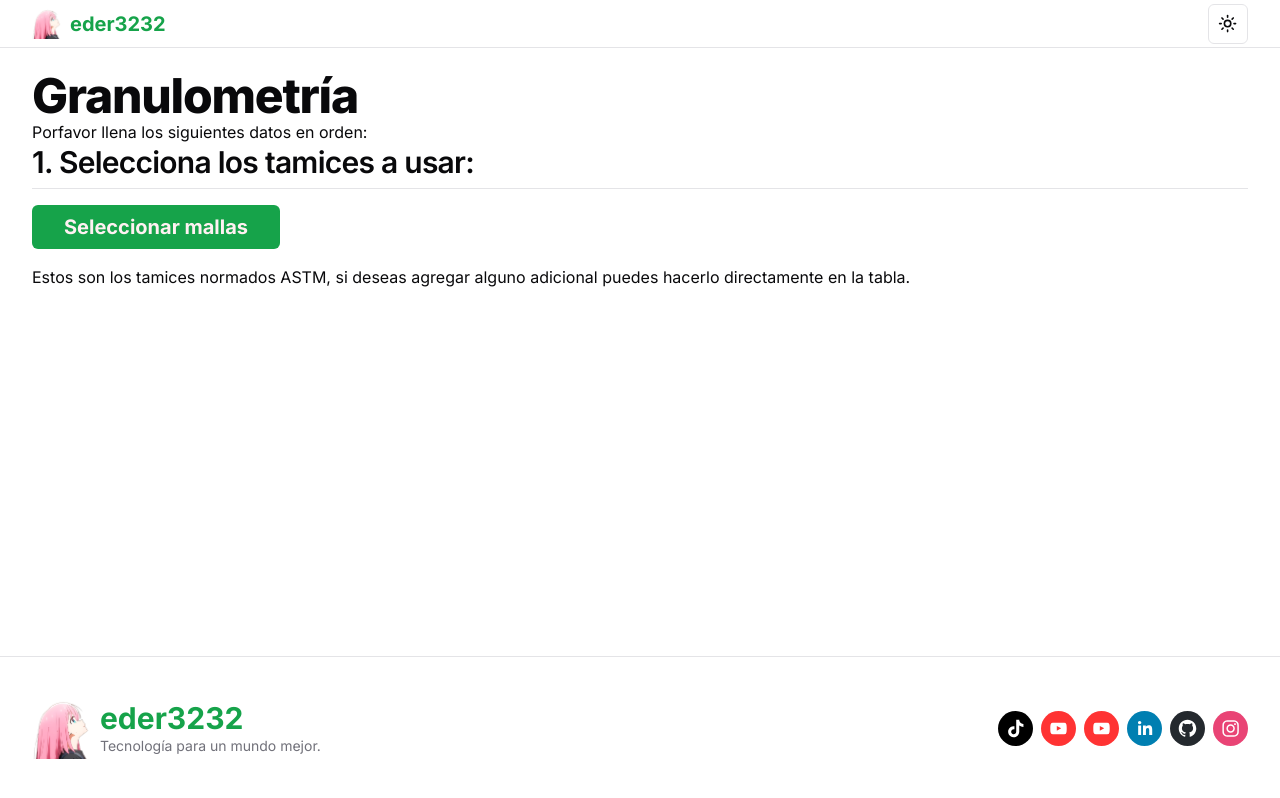
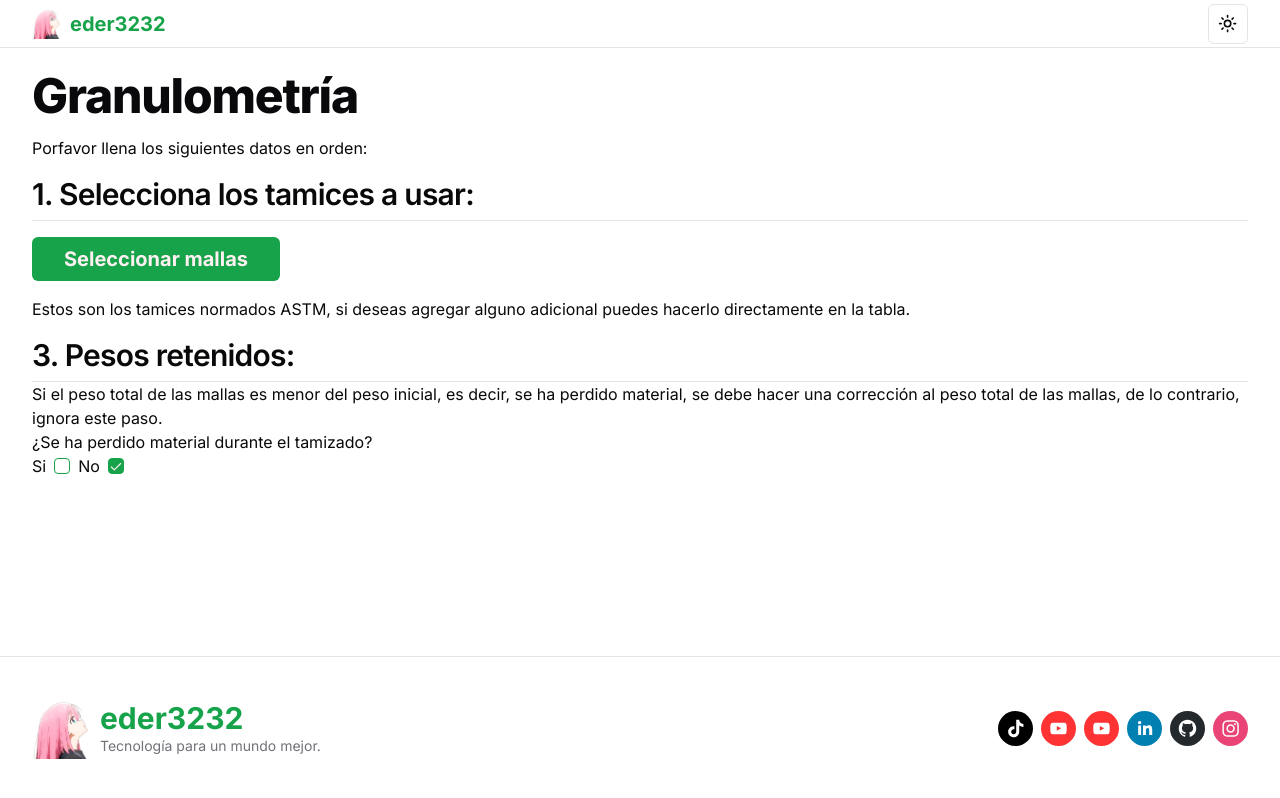
Before and after one commit to eder3232/next14-granulometria-jotai, a Next.js app: page / in a window 1280 px wide. Built offline with nearby package versions, Linux system fonts and the light colour scheme; what jotai-immer would draw is missing.

Commit message:
Add LossedMaterial component

```diff
--- /dev/null
+++ b/src/app/_components/firstOrder/lossed-material.tsx
@@ -0,0 +1,41 @@
+import {
+  atomGetIsThereLossedMaterial,
+  atomSetSwitchLossedMaterial,
+} from '@/app/_store/lossedMaterial'
+import TypographyH2 from '@/components/typography/typography-h2'
+import { Checkbox } from '@/components/ui/checkbox'
+import { useAtom } from 'jotai'
+
+const LossedMaterial = () => {
+  const [isThereLossMaterial] = useAtom(atomGetIsThereLossedMaterial)
+  const [, switchLossMaterial] = useAtom(atomSetSwitchLossedMaterial)
+  return (
+    <div>
+      <TypographyH2>3. Pesos retenidos:</TypographyH2>
+
+      <p>
+        Si el peso total de las mallas es menor del peso inicial, es decir, se
+        ha perdido material, se debe hacer una corrección al peso total de las
+        mallas, de lo contrario, ignora este paso.
+      </p>
+
+      <div>
+        <p>¿Se ha perdido material durante el tamizado?</p>
+        <div className="flex gap-2 items-center">
+          <p>Si</p>
+          <Checkbox
+            checked={isThereLossMaterial}
+            onCheckedChange={() => switchLossMaterial()}
+          />
+          <p>No</p>
+          <Checkbox
+            checked={!isThereLossMaterial}
+            onCheckedChange={() => switchLossMaterial()}
+          />
+        </div>
+      </div>
+    </div>
+  )
+}
+
+export default LossedMaterial
--- a/src/app/_store/lossedMaterial.tsx
+++ b/src/app/_store/lossedMaterial.tsx
@@ -1,16 +1,26 @@
 import { atom } from 'jotai'
 import { initialData } from '../_data/initialData'
 
-export const isThereLossedMaterial = atom(
+// atoms:
+
+export const atomIsThereLossedMaterial = atom(
   initialData.lossedMaterial.isThereLossedMaterial
 )
 
-export const completeWeight = atom(initialData.lossedMaterial.completeWeight)
+export const atomCompleteWeight = atom(
+  initialData.lossedMaterial.completeWeight
+)
 
-export const setSwitchLossedMaterial = atom(null, (get, set, update) => {
-  set(isThereLossedMaterial, (prev) => !prev)
+// getters:
+
+export const atomGetIsThereLossedMaterial = atom((get) =>
+  get(atomIsThereLossedMaterial)
+)
+
+export const atomSetSwitchLossedMaterial = atom(null, (get, set) => {
+  set(atomIsThereLossedMaterial, (prev) => !prev)
 })
 
-export const setCompleteWeight = atom(null, (get, set, update: number) => {
-  set(completeWeight, update)
+export const atomSetCompleteWeight = atom(null, (get, set, update: number) => {
+  set(atomCompleteWeight, update)
 })
--- a/src/app/page.tsx
+++ b/src/app/page.tsx
@@ -2,15 +2,18 @@
 
 import TypographyH1 from '@/components/typography/typography-h1'
 import SelectedMeshes from './_components/firstOrder/selected-meshes'
+import LossedMaterial from './_components/firstOrder/lossed-material'
 
 export default function Home() {
   return (
     <main>
-      <div className="mt-6">
+      <div className="mt-6 flex gap-4 flex-col">
         <TypographyH1>Granulometría</TypographyH1>
 
         <p>Porfavor llena los siguientes datos en orden:</p>
         <SelectedMeshes />
+
+        <LossedMaterial />
       </div>
     </main>
   )
```
